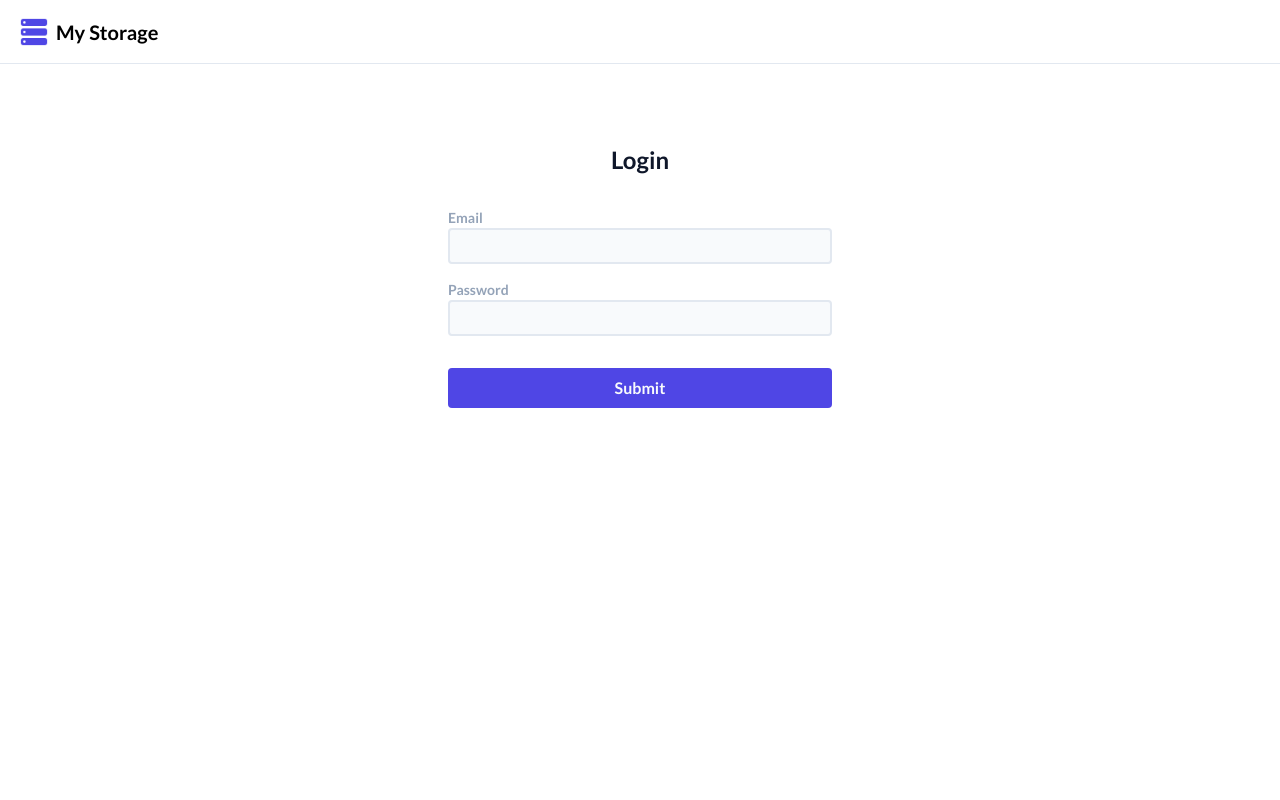
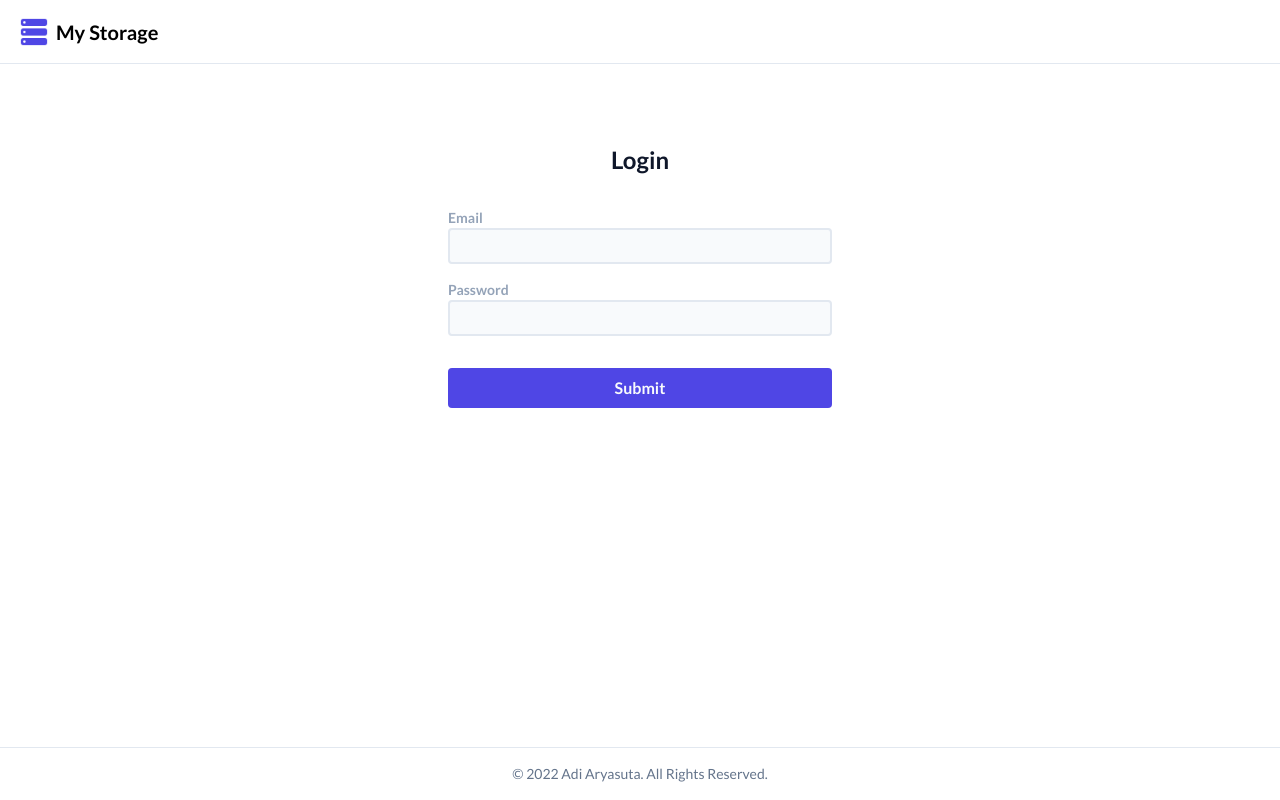
Before and after one commit to adiiaryasutaa/my-storage, a Vue app: page /login in a window 1280 px wide. Built offline with nearby package versions, Linux system fonts and the light colour scheme; no server answers.

Commit message:
add footer to view

```diff
--- a/src/App.vue
+++ b/src/App.vue
@@ -1,15 +1,19 @@
 <script>
 import Navbar from '@/components/Navbar';
-import { getUser } from '../app/services/Authentication';
-import { ref } from 'vue';
+import Footer from '@/components/Footer';
 
 export default {
 	name: 'My Storage',
-	components: { Navbar },
+	components: { Footer, Navbar },
 };
 </script>
 
 <template>
-	<Navbar/>
-	<router-view/>
+	<div class="flex flex-col min-h-screen">
+		<Navbar/>
+		<main class="grow">
+			<router-view/>
+		</main>
+		<Footer/>
+	</div>
 </template>
```
